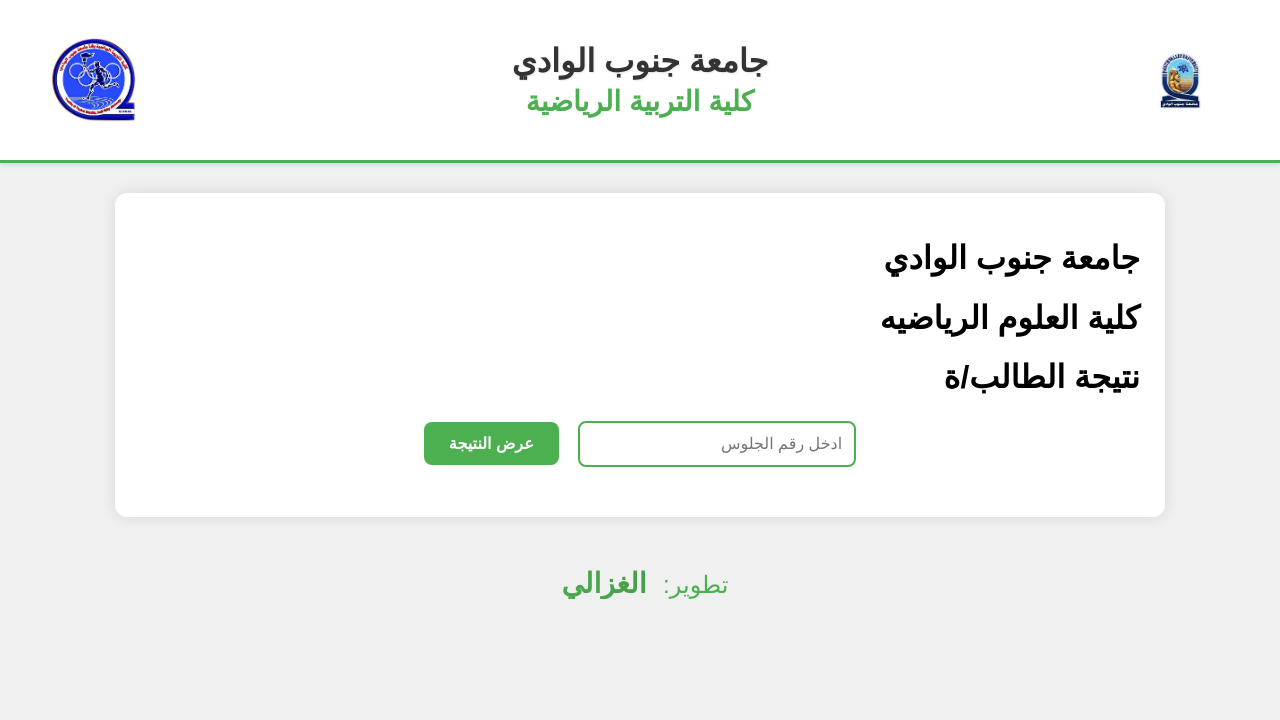
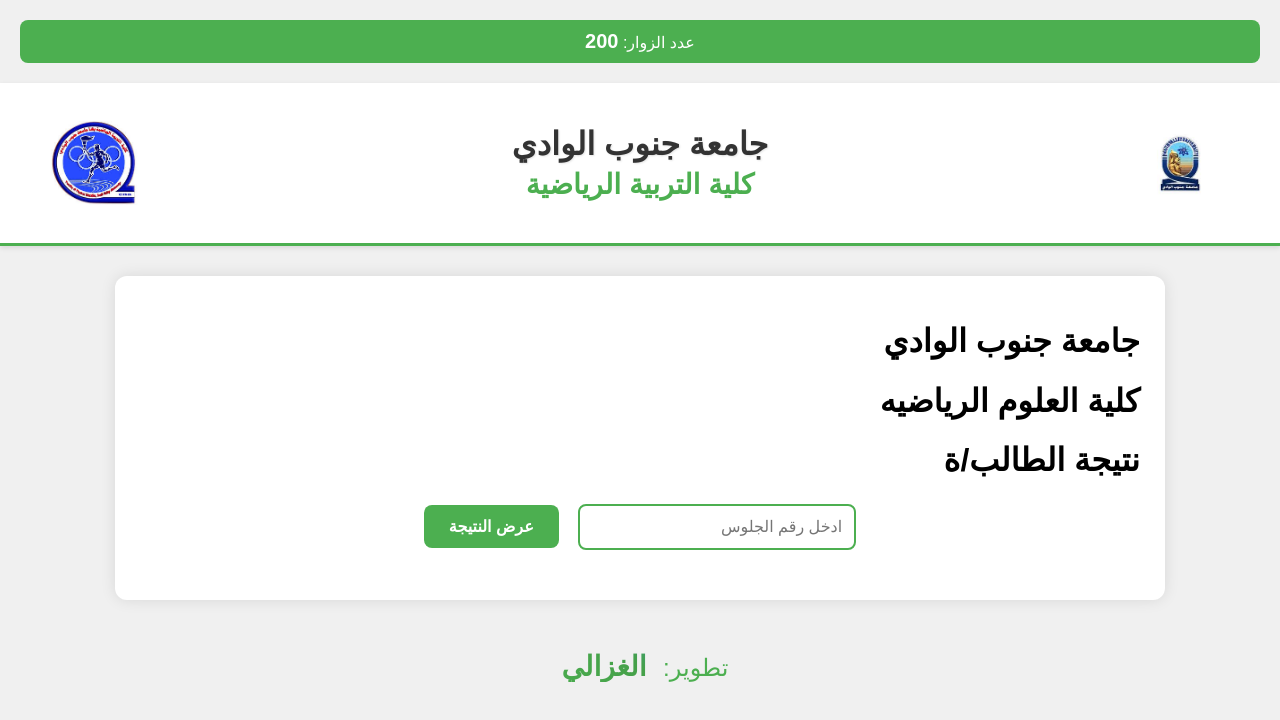
Before and after one commit to g-3ee/gazaly1, a plain HTML site: page index.html in a window 1280 px wide. Drawn offline with nearby package versions, Linux system fonts and the light colour scheme.

Commit message:
Update index.html

```diff
--- a/index.html
+++ b/index.html
@@ -216,6 +216,11 @@
             .logo { margin: 10px 0; }
         }
     </style>
+    <div style="text-align: center; margin: 20px; padding: 10px; background: #4CAF50; color: white; border-radius: 8px;">
+        <span>عدد الزوار: </span>
+        <span id="visitorCount" style="font-weight: bold; font-size: 20px;"></span>
+    </div>
+
 </head>
 <body>
     <div class="header">
@@ -462,6 +467,21 @@
             "انجليزي": { maxScore: 100, type: "minor" },
             "فلسفة وتاريخ التربية الرياضية": { maxScore: 70, type: "minor" }
         };
+        // Visitor counter implementation
+function updateVisitorCount() {
+    let count = localStorage.getItem('visitorCount');
+    if (!count) {
+        count = 200;
+    } else {
+        count = parseInt(count) + 1;
+    }
+    localStorage.setItem('visitorCount', count);
+    document.getElementById('visitorCount').textContent = count;
+}
+
+// Call when page loads
+document.addEventListener('DOMContentLoaded', updateVisitorCount);
+
     </script>
 </body>
 </html>
```
